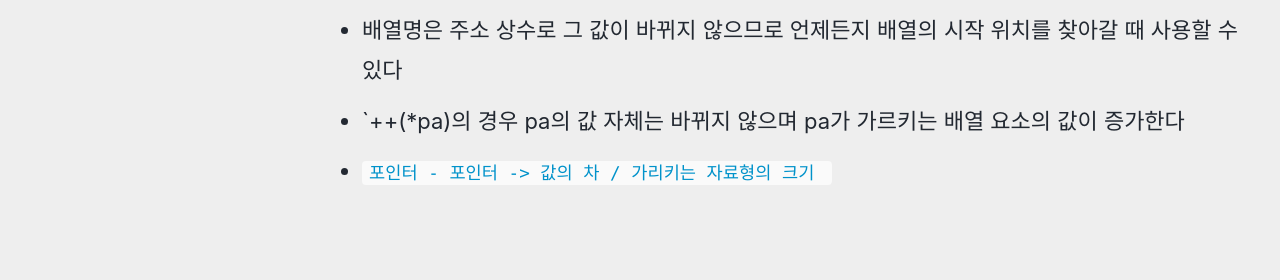
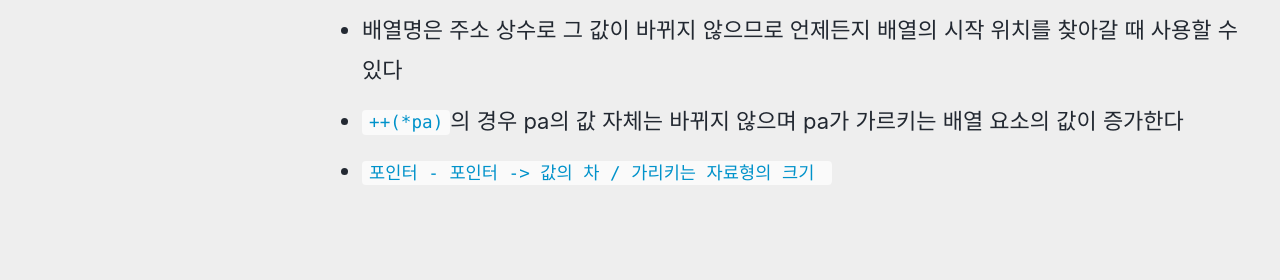
Before and after one commit to devMyeong/devMyeong.github.io, a Jekyll site: the page built from _posts/c/2021-06-28-c.md, in a window 1280 px wide and 900 px high, scrolled down 9193 px. Shown: the part 152-432 px from the top of the window. Built offline with Jekyll 4.4.1, drawn with Linux system fonts in a browser that asks for light colours; cached includes are drawn as plain includes; nearby versions of some CDN libraries; some web fonts are replaced.

Commit message:
update chapter 10-1

```diff
--- a/_posts/c/2021-06-28-c.md
+++ b/_posts/c/2021-06-28-c.md
@@ -167,7 +167,7 @@ last_modified_at: 2021-07-04
 - 배열과 포인터의 차이는 첫째 sizeof 연산의 결과가 다르다 둘째 변수와 상수의 차이가 있다
 - `*(pa++)`에서 컴파일러는 pa가 증가되기 이전 값을 임시공간에 저장해두었다가 간접 참조 연산에 사용한다
 - 배열명은 주소 상수로 그 값이 바뀌지 않으므로 언제든지 배열의 시작 위치를 찾아갈 때 사용할 수 있다
-- `++(*pa)의 경우 pa의 값 자체는 바뀌지 않으며 pa가 가르키는 배열 요소의 값이 증가한다
+- `++(*pa)`의 경우 pa의 값 자체는 바뀌지 않으며 pa가 가르키는 배열 요소의 값이 증가한다
 - `포인터 - 포인터 -> 값의 차 / 가리키는 자료형의 크기 `
 
 <br>
```
